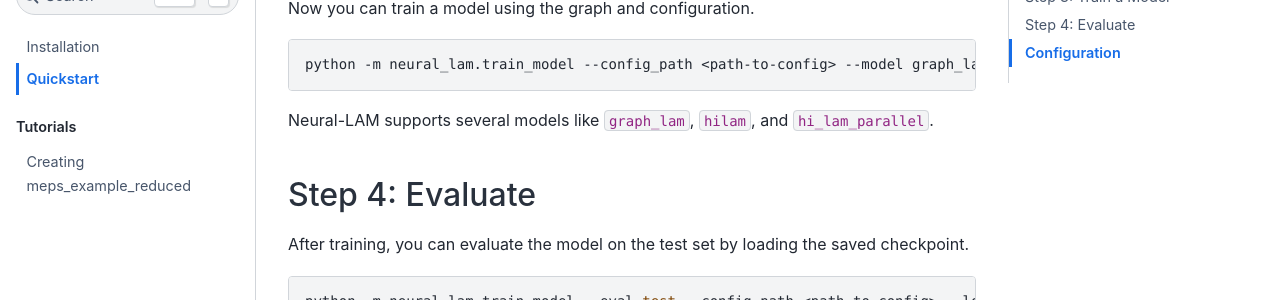
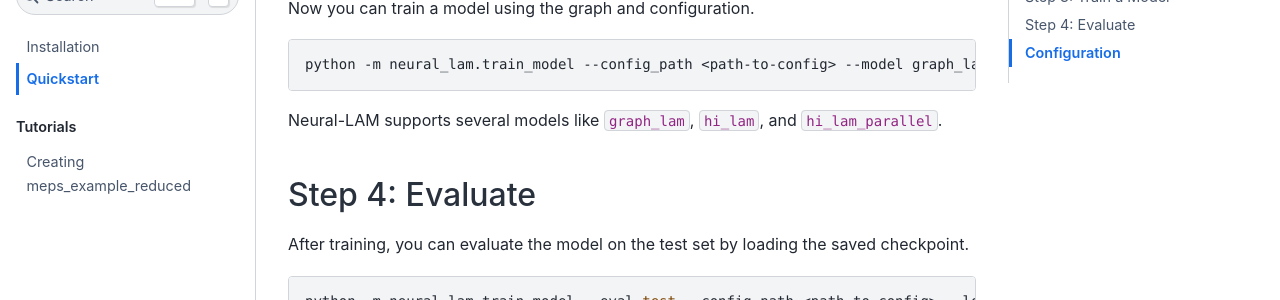
Before and after one commit to mllam/neural-lam, a Sphinx documentation site: the page built from docs/getting-started/quickstart.md, in a window 1280 px wide and 900 px high, scrolled down 807 px. Shown: the part 148-448 px from the top of the window. Built offline with Sphinx 7.4.7 and the Sphinx Book theme 1.1.4, drawn with Linux system fonts in a browser that asks for light colours; pages that are not in the unit, such as notebooks, are missing from menus.

Commit message:
changed hilam to hi_lam
Co-authored-by: sadamov <45732287+sadamov@users.noreply.github.com>

````diff
--- a/docs/getting-started/quickstart.md
+++ b/docs/getting-started/quickstart.md
@@ -35,7 +35,7 @@ Now you can train a model using the graph and configuration.
 python -m neural_lam.train_model --config_path <path-to-config> --model graph_lam --graph <graph-name>
 ```
 
-Neural-LAM supports several models like `graph_lam`, `hilam`, and `hi_lam_parallel`.
+Neural-LAM supports several models like `graph_lam`, `hi_lam`, and `hi_lam_parallel`.
 
 ## Step 4: Evaluate
 
````
